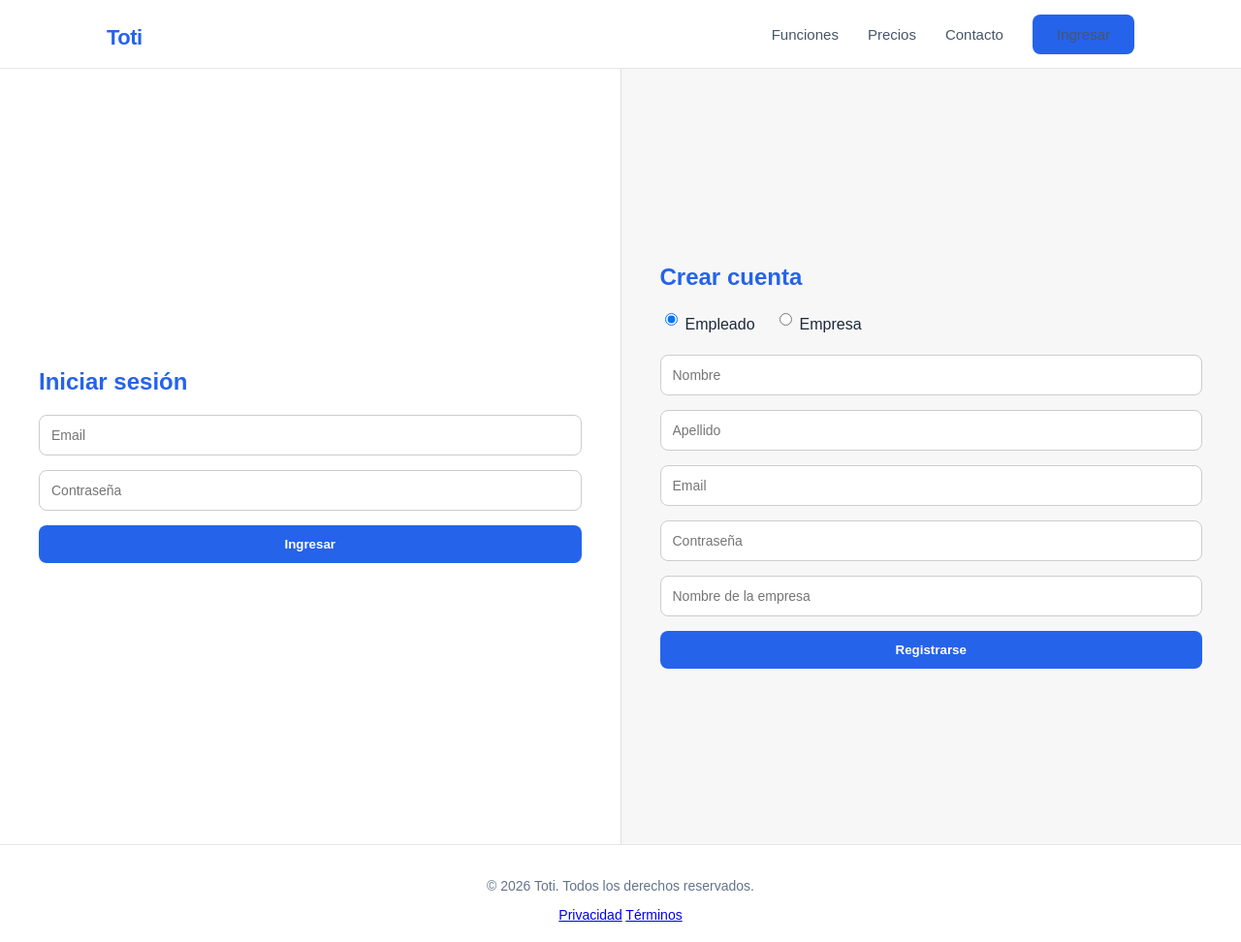
After one commit to TotiManuel/Tienda, a Flask app: page /login in a window 1280 px wide. The commit adds this page. Shown: the whole page at 97% size. Run offline with Flask 3, Linux system fonts and the light colour scheme.

Commit message:
Update LoginRegister

```diff
--- a/api/index.py
+++ b/api/index.py
@@ -1,5 +1,8 @@
 #region Imports
-from flask import Flask, render_template
+from flask import Flask, render_template, request
+from flask import request, render_template, redirect, url_for, session, flash
+from werkzeug.security import check_password_hash
+from models.usuario import Usuario
 from models import init_db
 import sys, os
 from extensions import db
@@ -33,6 +36,45 @@ def create_app():
     def home():
         return render_template("index.html")
     #endregion
+
+    @app.route("/login", methods=['GET', 'POST'])
+    def login():
+
+        if request.method == 'POST':
+
+            email = request.form.get("email")
+            password = request.form.get("password")
+
+            # 🔎 Buscar usuario
+            usuario = Usuario.query.filter_by(email=email).first()
+
+            # 🔐 Validar usuario y contraseña
+            if usuario and check_password_hash(usuario.password, password):
+
+                # 🧠 Guardar sesión
+                session["usuario_id"] = usuario.id
+                session["usuario_nombre"] = usuario.nombre
+                session["empresa"] = usuario.empresa
+
+                return render_template('/index.html')
+
+            else:
+                flash("Email o contraseña incorrectos")
+
+        return render_template('login_register.html')
+
+    @app.route("/register", methods=['GET', 'POST'])
+    def register():
+        if request.method == 'POST':
+            nombre = request.form['nombre']
+            apellido = request.form['apellido']
+            email = request.form['email']
+            password = request.form['password']
+            empresa = request.form['empresa']
+            usuario = Usuario(nombre=nombre, apellido=apellido, email=email, password=password, empresa=empresa)
+            db.session.add(usuario)
+            db.session.commit()
+        return render_template('login_register.html')
     return app
 #endregion
 app = create_app()
--- a/static/css/index.css
+++ b/static/css/index.css
@@ -109,6 +109,7 @@ main {
 
 .btn-primary:hover {
     background: #1d4ed8;
+    color:white;
 }
 
 /* ================= HERO ================= */
--- /dev/null
+++ b/templates/login_register.html
@@ -0,0 +1,145 @@
+{% extends "base.html" %}
+
+{% block title %}login - Toti{% endblock %}
+
+{% block content %}
+
+<style>
+    body{
+        font-family: Arial, sans-serif;
+        background: #f7f7f7;
+        margin: 0;
+        padding: 0;
+    }
+
+    .auth-container{
+        display: flex;
+        min-height: 100vh;
+    }
+
+    /* LOGIN */
+    .login{
+        flex: 1;
+        background: white;
+        padding: 60px 40px;
+        display: flex;
+        flex-direction: column;
+        justify-content: center;
+        border-right: 1px solid #ddd;
+    }
+
+    /* REGISTER */
+    .register{
+        flex: 1;
+        padding: 60px 40px;
+        display: flex;
+        flex-direction: column;
+        justify-content: center;
+    }
+
+    h2{
+        margin-bottom: 20px;
+        color: #2563eb;
+    }
+
+    form{
+        display: flex;
+        flex-direction: column;
+    }
+
+    input{
+        margin-bottom: 15px;
+        padding: 12px;
+        border-radius: 8px;
+        border: 1px solid #ccc;
+        font-size: 14px;
+    }
+
+    input:focus{
+        outline: none;
+        border: 1px solid #2563eb;
+    }
+
+    button{
+        padding: 12px;
+        border: none;
+        border-radius: 8px;
+        background: #2563eb;
+        color: white;
+        font-weight: bold;
+        cursor: pointer;
+        transition: 0.2s;
+    }
+
+    button:hover{
+        background: #1d4ed8;
+    }
+
+    .radios{
+        display: flex;
+        gap: 20px;
+        margin-bottom: 15px;
+    }
+
+    .radio-item{
+        display: flex;
+        align-items: center;
+        gap: 5px;
+    }
+
+    /* RESPONSIVE */
+    @media(max-width: 900px){
+        .auth-container{
+            flex-direction: column;
+        }
+        .login{
+            border-right: none;
+            border-bottom: 1px solid #ddd;
+        }
+    }
+</style>
+
+<div class="auth-container">
+
+    <!-- LOGIN -->
+    <div class="login">
+        <h2>Iniciar sesión</h2>
+
+        <form method="POST" action="/login">
+            <input type="email" name="email" placeholder="Email" required>
+            <input type="password" name="password" placeholder="Contraseña" required>
+            <button type="submit">Ingresar</button>
+        </form>
+    </div>
+
+    <!-- REGISTER -->
+    <div class="register">
+        <h2>Crear cuenta</h2>
+
+        <form method="POST" action="/register">
+
+            <div class="radios">
+                <label class="radio-item">
+                    <input type="radio" name="tipo" value="empleado" checked>
+                    Empleado
+                </label>
+
+                <label class="radio-item">
+                    <input type="radio" name="tipo" value="empresa">
+                    Empresa
+                </label>
+            </div>
+
+            <input type="text" name="nombre" placeholder="Nombre" required>
+            <input type="text" name="apellido" placeholder="Apellido" required>
+            <input type="email" name="email" placeholder="Email" required>
+            <input type="password" name="password" placeholder="Contraseña" required>
+            <input type="text" name="empresa" placeholder="Nombre de la empresa">
+
+            <button type="submit">Registrarse</button>
+        </form>
+    </div>
+
+</div>
+
+{% endblock %}
```
Also changed, not shown: models/usuario.py (+2 -9 lines).
